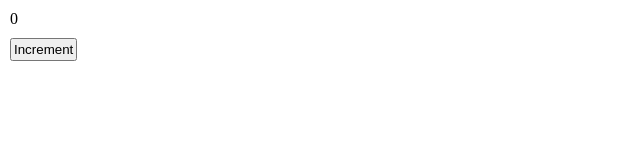
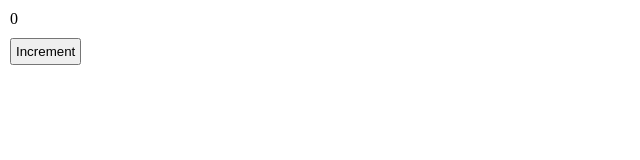
Before and after one commit to acciojob/increment-counter-git-user-ui, a website: page main.html in a window 1280 px wide. Shown: the full height of the page, 0-640 px from the left. Drawn offline with Linux system fonts and the light colour scheme.

Commit message:
created a submission

```diff
--- a/main.html
+++ b/main.html
@@ -8,12 +8,12 @@
 
 <body>
 	<!-- the entire body must be written by student -->
-	<div>
-      <div id="main">
+
+      <div>
         <p id="counter">0</p>
         <button id="incrementBtn">Increment</button>
       </div>
-    </div>
+
     <script type="text/javascript" src="./script.js">
 </script>
 
--- a/styles.css
+++ b/styles.css
@@ -4,12 +4,7 @@
   margin: 0;
 }
 
-h1 {
-  text-align: center;
-  margin: 10px 0px 10px 0;
-}
-
-#main {
+div {
   display: flex;
   flex-direction: column;
   gap: 10px;
@@ -18,5 +13,9 @@ h1 {
 }
 
 #incrementBtn{
-	padding: 2px;
+	padding: 4px;
+
 }
+#incrementBtn:hover{
+	background-color: skyblue;
+}
```
